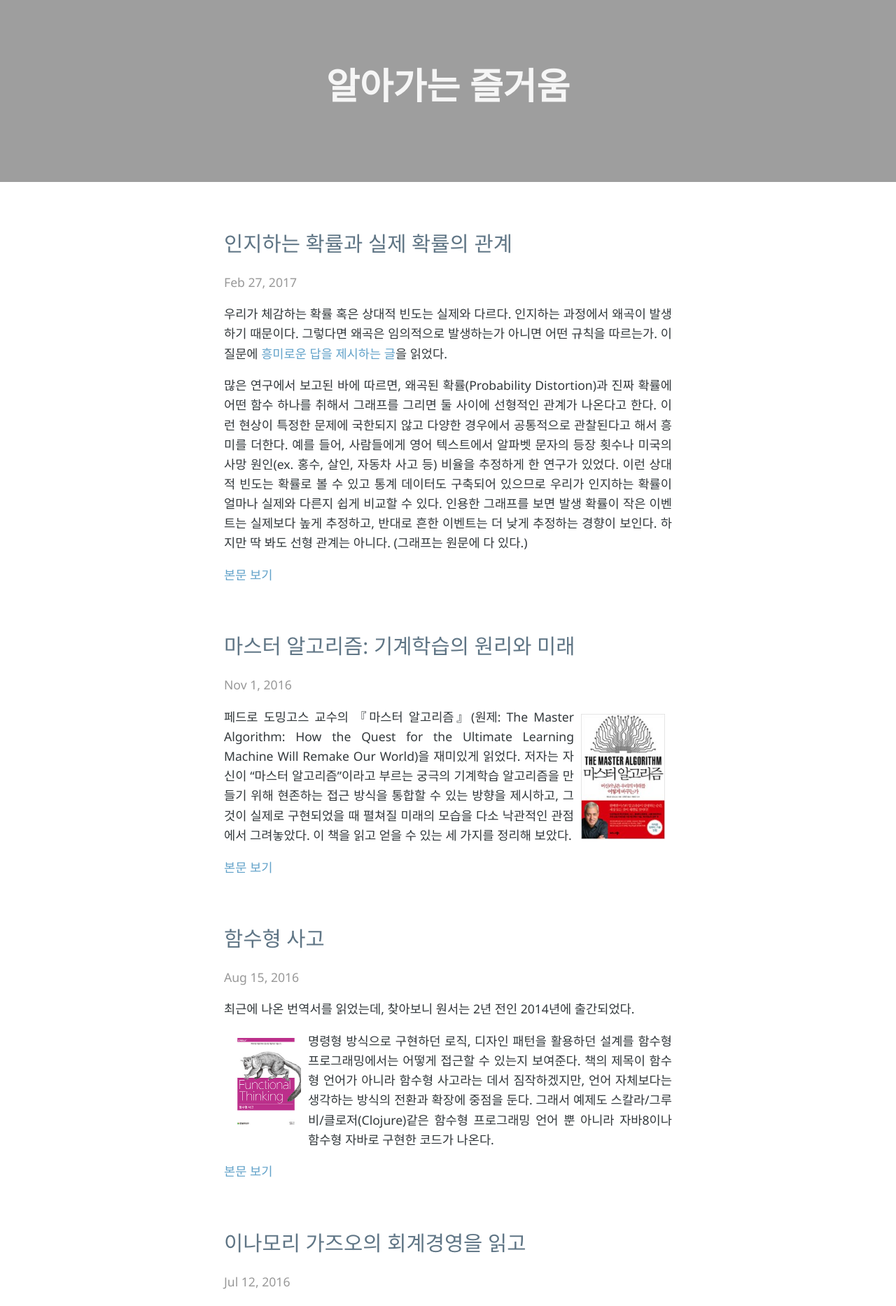
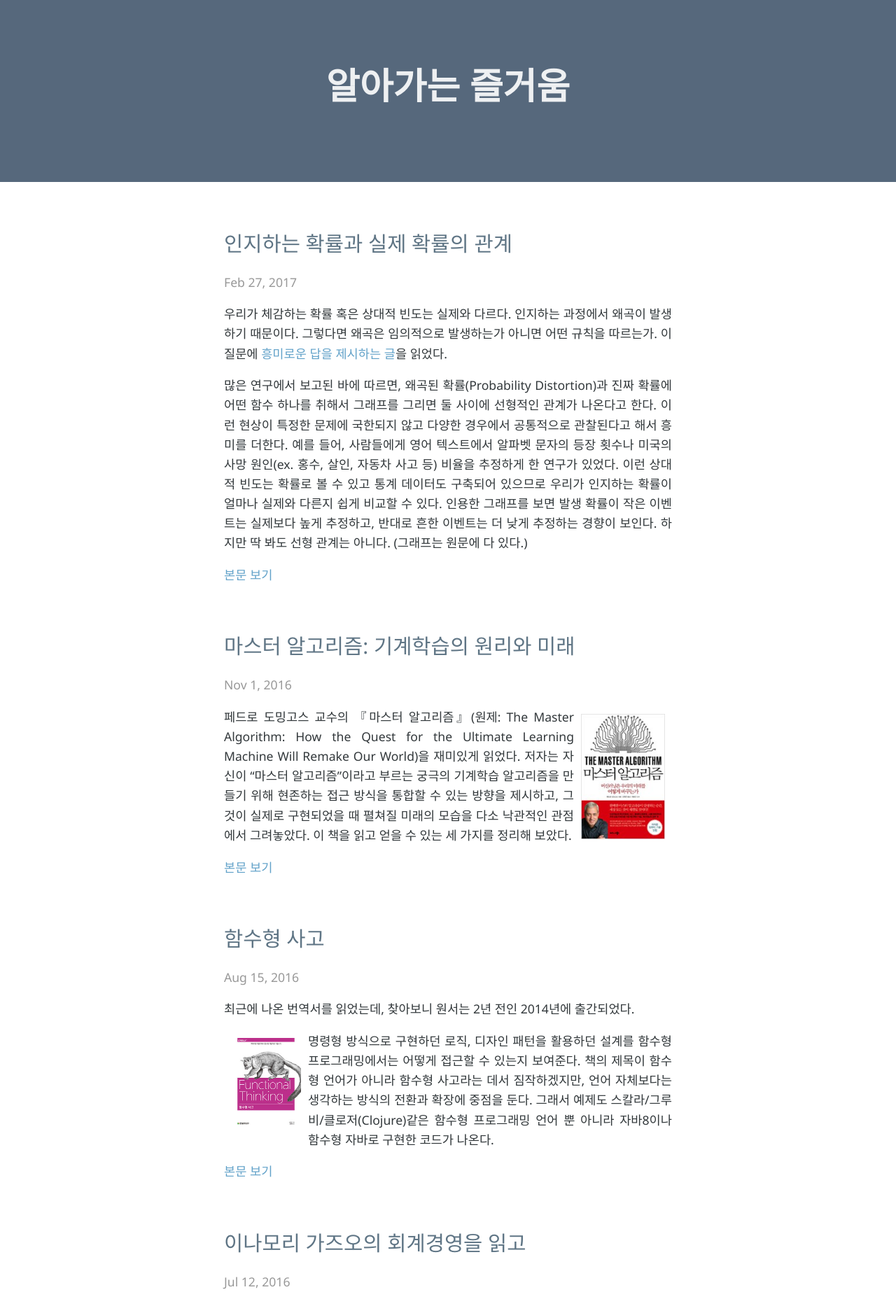
Before and after one commit to lseuny/lseuny.github.io, a Jekyll site: the page built from index.html, in a window 1280 px wide. Shown: the top 1866 px of the page at 70% size. Built offline with Jekyll 4.4.1, drawn with Linux system fonts in a browser that asks for light colours; the list of posts is cut into pages by our own code.

Commit message:
배경파일이 없어서 발생하는 경고를 없앤다

```diff
--- a/stylesheets/stylesheet.css
+++ b/stylesheets/stylesheet.css
@@ -57,7 +57,7 @@ a:hover {
 .page-header {
   color: #fff;
   text-align: center;
-  background: #56687C url('../assets/cover.jpg') no-repeat 50%;
+  background: #56687C no-repeat 50%;
   background-size: cover;
 }
 
```
